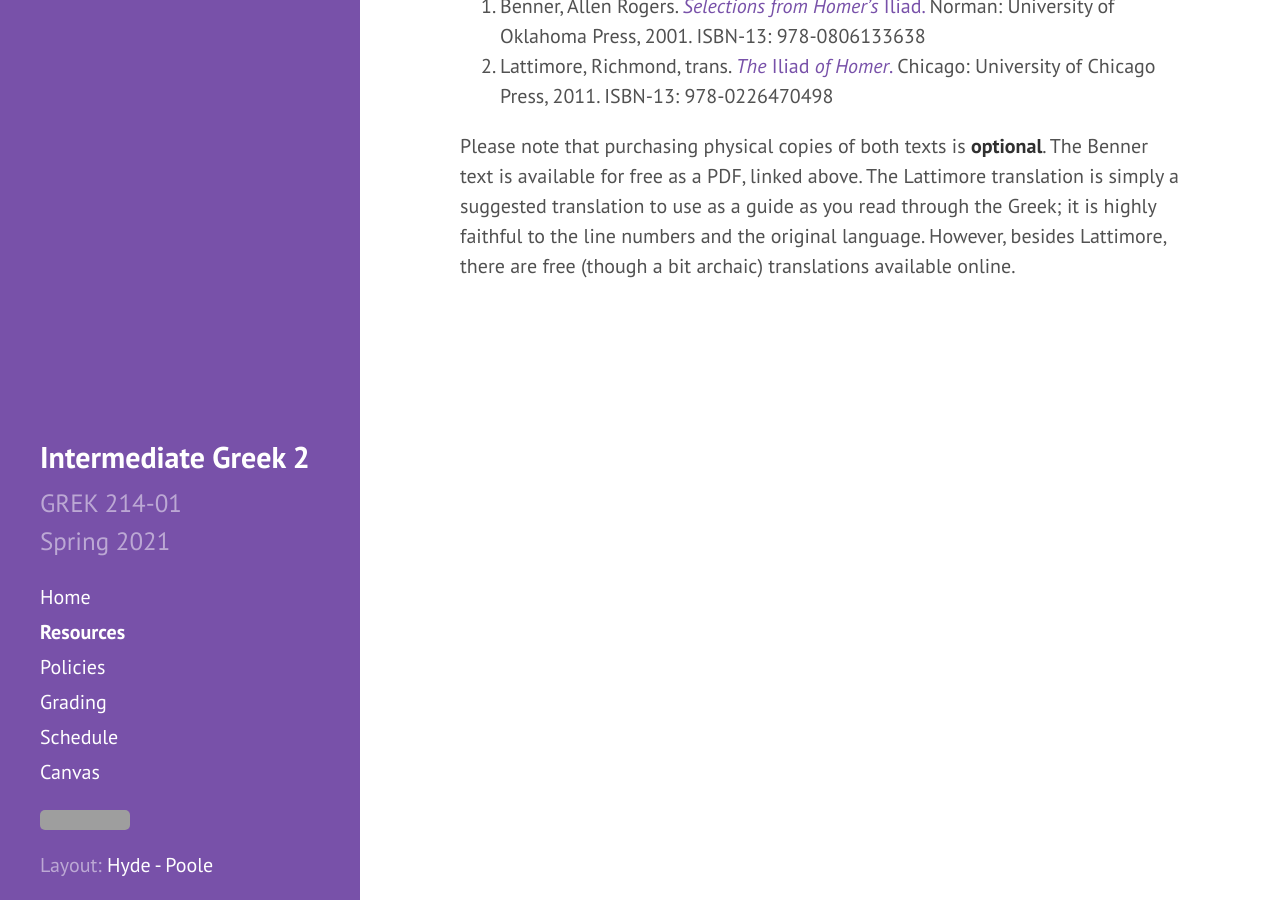
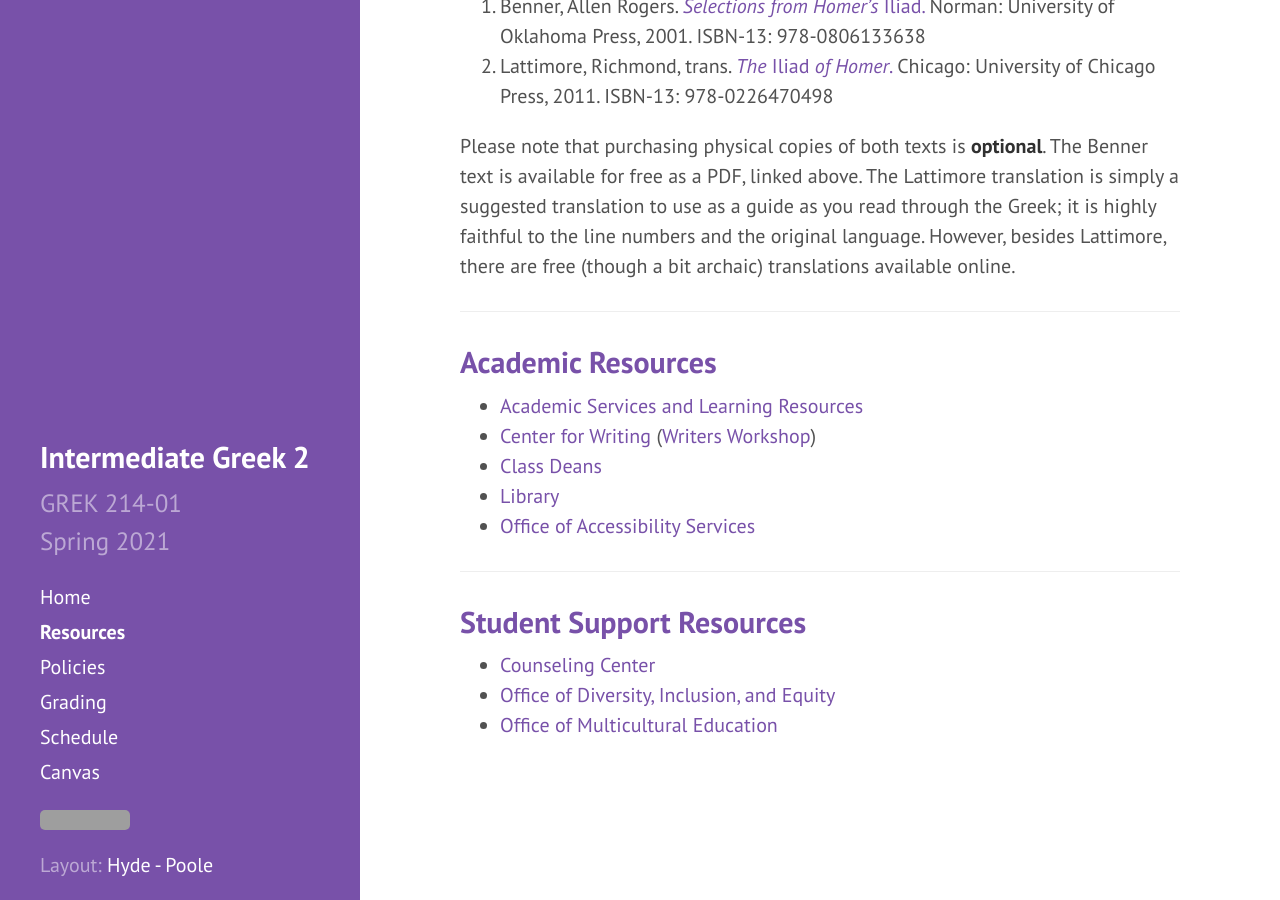
Before and after one commit to DLibatique/GREK214-S21, a Jekyll site: the page built from _pages/resources.md, in a window 1280 px wide and 900 px high, scrolled down 1256 px. Built offline with Jekyll 4.4.1, drawn with Linux system fonts in a browser that asks for light colours; grey boxes are pictures that could not be loaded.

Commit message:
added academic and student support resources

```diff
--- a/_pages/resources.md
+++ b/_pages/resources.md
@@ -44,3 +44,21 @@ order: 1
 2. Lattimore, Richmond, trans. [*The* Iliad *of Homer*.](https://www.amazon.com/Iliad-Homer-Richmond-Lattimore/dp/0226470490) Chicago: University of Chicago Press, 2011. ISBN-13: 978-0226470498
 
 Please note that purchasing physical copies of both texts is **optional**. The Benner text is available for free as a PDF, linked above. The Lattimore translation is simply a suggested translation to use as a guide as you read through the Greek; it is highly faithful to the line numbers and the original language. However, besides Lattimore, there are free (though a bit archaic) translations available online.
+
+***
+
+## Academic Resources
+
+* [Academic Services and Learning Resources](https://www.holycross.edu/support-and-resources/academic-services-and-learning-resources)
+* [Center for Writing](https://www.holycross.edu/academics/support-and-resources/center-for-writing) ([Writers Workshop](https://www.holycross.edu/academics/support-and-resources/center-for-writing/writers-workshop))
+* [Class Deans](https://www.holycross.edu/mentored-learning/class-deans)
+* [Library](https://www.holycross.edu/support-and-resources/holy-cross-libraries)
+* [Office of Accessibility Services](https://www.holycross.edu/health-wellness-and-access/office-accessibility-services)
+
+***
+
+## Student Support Resources
+
+* [Counseling Center](https://www.holycross.edu/health-wellness-and-access/counseling-center)
+* [Office of Diversity, Inclusion, and Equity](https://www.holycross.edu/campus-life/diversity-and-inclusion)
+* [Office of Multicultural Education](https://www.holycross.edu/diversity-and-inclusion/office-multicultural-education)
```
